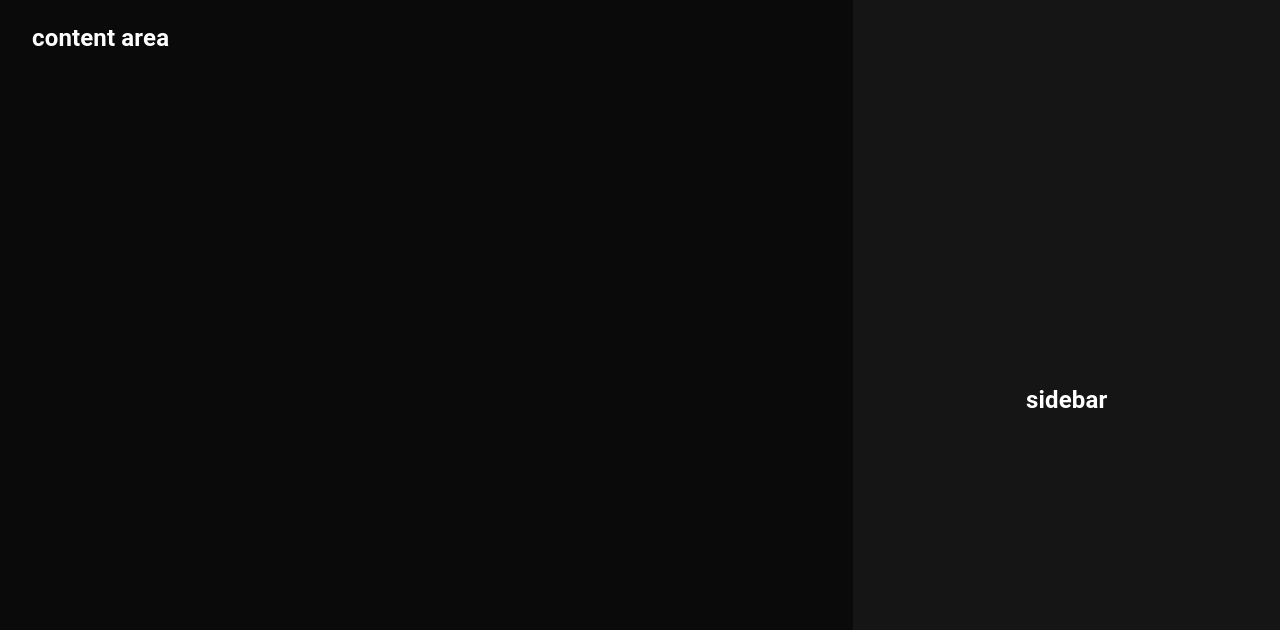
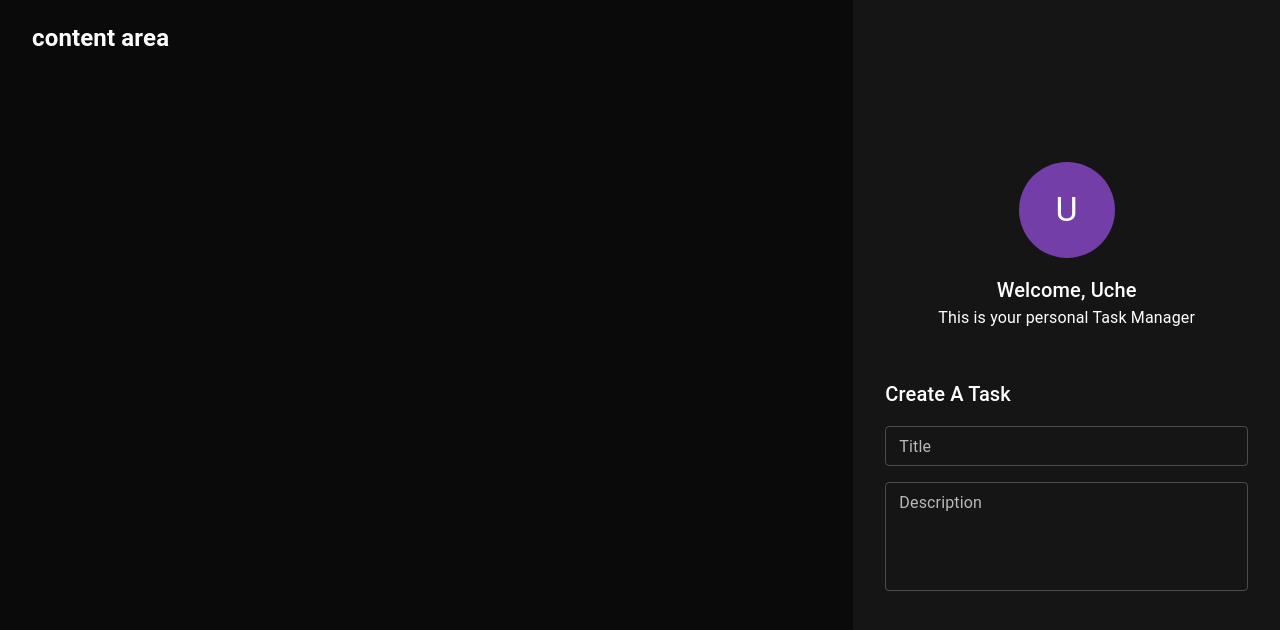
Before and after one commit to charly-com/Task-Manager, a React (Create React App) app: page / in a window 1280 px wide. Shown: the top 630 px of the page. Built offline with nearby package versions, Linux system fonts and the light colour scheme.

Commit message:
worked on the profile component and also the input field, i also finished working on the task area and the side bar

```diff
--- a/package.json
+++ b/package.json
@@ -13,6 +13,7 @@
     "@types/node": "^16.7.13",
     "@types/react": "^18.0.0",
     "@types/react-dom": "^18.0.0",
+    "prop-types": "^15.8.1",
     "react": "^18.2.0",
     "react-dom": "^18.2.0",
     "react-scripts": "5.0.1",
--- /dev/null
+++ b/src/components/createTaskForm/_taskDescription.tsx
@@ -0,0 +1,15 @@
+import React, { FC, ReactElement } from 'react';
+import { TextField } from '@mui/material';
+
+export const TaskDescription: FC = (): ReactElement => {
+    return (<TextField
+        id="description"
+        label="Description"
+        placeholder="Description"
+        variant="outlined"
+        size="small"
+        multiline
+        rows={4}
+        fullWidth
+    />);
+};
--- /dev/null
+++ b/src/components/createTaskForm/_taskTitleField.tsx
@@ -0,0 +1,17 @@
+import React, { FC, ReactElement } from 'react';
+import { TextField } from '@mui/material';
+
+export const TaskTitleField: FC = (): ReactElement => {
+    return (
+        <TextField
+            id="title"
+            label="Title"
+            placeholder="Task Title"
+            variant="outlined"
+            size="small"
+            fullWidth
+            disabled={false}
+            onChange={(e) => {e.target.value}}
+        />
+    );
+};
--- /dev/null
+++ b/src/components/createTaskForm/createTaskForm.tsx
@@ -0,0 +1,25 @@
+import React, { FC, ReactElement } from 'react';
+import { Box, Typography, Stack } from '@mui/material';
+import { TaskTitleField } from './_taskTitleField';
+import { TaskDescription } from './_taskDescription';
+
+export const CreateTaskForm: FC = (): ReactElement => {
+    return (
+        <Box
+            display="flex"
+            flexDirection="column"
+            alignItems="flex-start"
+            width="100%"
+            px={4}
+            my={6}
+        >
+            <Typography variant="h6" component="h2" mb={2}>
+                Create A Task
+            </Typography>
+            <Stack sx={{ width: '100%' }} spacing={2}>
+                <TaskTitleField />
+                <TaskDescription />
+            </Stack>
+        </Box>
+    );
+};
--- /dev/null
+++ b/src/components/createTaskForm/interfaces/IDisabled.ts
@@ -0,0 +1,3 @@
+export interface IDisabled {
+    disabled?: boolean;
+}
--- /dev/null
+++ b/src/components/createTaskForm/interfaces/ITextField.ts
@@ -0,0 +1 @@
+import { IDisabled } from "./IDisabled";
--- /dev/null
+++ b/src/components/profile/profile.tsx
@@ -0,0 +1,46 @@
+import React, { FC, ReactElement } from 'react';
+import { Avatar, Box, Typography } from '@mui/material';
+import PropTypes from 'prop-types';
+
+
+interface IProfile {
+    name?: string;
+}
+
+
+export const Profile: FC<IProfile> = (props): ReactElement => {
+    const { name = "Charles" } = props;
+    return (
+        <Box
+            display="flex"
+            flexDirection="column"
+            justifyContent="center"
+            alignItems="center"
+        >
+            <Avatar
+                sx={{
+                    width: '96px',
+                    height: '96px',
+                    backgroundColor: 'primary.main',
+                    marginBottom: '16px',
+                }}
+            >
+                <Typography variant="h4" color="text.primary">
+                    {name[0]}
+                </Typography>
+            </Avatar>
+            <Typography variant="h6" color="text.primary">
+                Welcome, {name}
+            </Typography>
+            <Typography variant="body1" color="text.primary">
+                {' '}
+                This is your personal Task Manager
+            </Typography>
+        </Box>
+    );
+};
+
+
+Profile.propTypes = {
+    name: PropTypes.string
+}
--- /dev/null
+++ b/src/components/sidebar/sidebar.tsx
@@ -0,0 +1,24 @@
+import React, { FC, ReactElement } from 'react'
+import { Grid } from '@mui/material'
+import { Profile } from '../profile/profile'
+import { CreateTaskForm } from '../createTaskForm/createTaskForm'
+
+export const Sidebar : FC = () : ReactElement => {
+    return (
+        <Grid item md={4} sx={{
+            height: '100vh',
+            position: 'fixed',
+            right: 0,
+            top: 0,
+            width: '100%',
+            backgroundColor: 'background.paper',
+            display: 'flex',
+            justifyContent: 'center',
+            flexDirection: 'column',
+            alignItems: 'center',
+        }}>
+            <Profile name='Uche' />
+            <CreateTaskForm />
+        </Grid>
+    )
+}
--- /dev/null
+++ b/src/components/taskArea/taskArea.tsx
@@ -0,0 +1,10 @@
+import React, { FC, ReactElement } from 'react';
+import { Grid } from '@mui/material';
+
+export const TaskArea: FC = (): ReactElement => {
+    return (
+    <Grid item md={8} px={4}>
+        <h2>content area</h2>
+    </Grid>
+    )
+};
--- a/src/pages/dashboard/dashboard.tsx
+++ b/src/pages/dashboard/dashboard.tsx
@@ -1,26 +1,14 @@
 import React, { FC, ReactElement } from 'react';
 import { Grid } from '@mui/material';
+import { TaskArea } from '../../components/taskArea/taskArea';
+import { Sidebar } from '../../components/sidebar/sidebar';
 
 export const Dashboard: FC = (): ReactElement => {
     return (
         <Grid container minHeight="100vh" p={0} m={0}>
-            <Grid item md={8} px={4}>
-                <h2>content area</h2>
-            </Grid>
-            <Grid item md={4} sx={{
-                height: '100vh',
-                position: 'fixed',
-                right: 0,
-                top: 0,
-                width: '100%',
-                backgroundColor: 'background.paper',
-                display: 'flex',
-                justifyContent: 'center',
-                flexDirection: 'column',
-                alignItems: 'center',
-            }}>
-                <h2>sidebar</h2>
-            </Grid>
+            <TaskArea />
+            <Sidebar />
+
         </Grid>
     )
 };
--- a/src/theme/customTheme.ts
+++ b/src/theme/customTheme.ts
@@ -5,7 +5,7 @@ export const customTheme: ThemeOptions = createTheme({
         mode: "dark",
         primary: {
             light: "rgba(168, 85, 247, .80)",
-            main: "rgba(168, 85, 247, .65",
+            main: "rgba(168, 85, 247, .65)",
             dark: "rgba(168, 85, 247, .28)",
         },
         background: {
```
